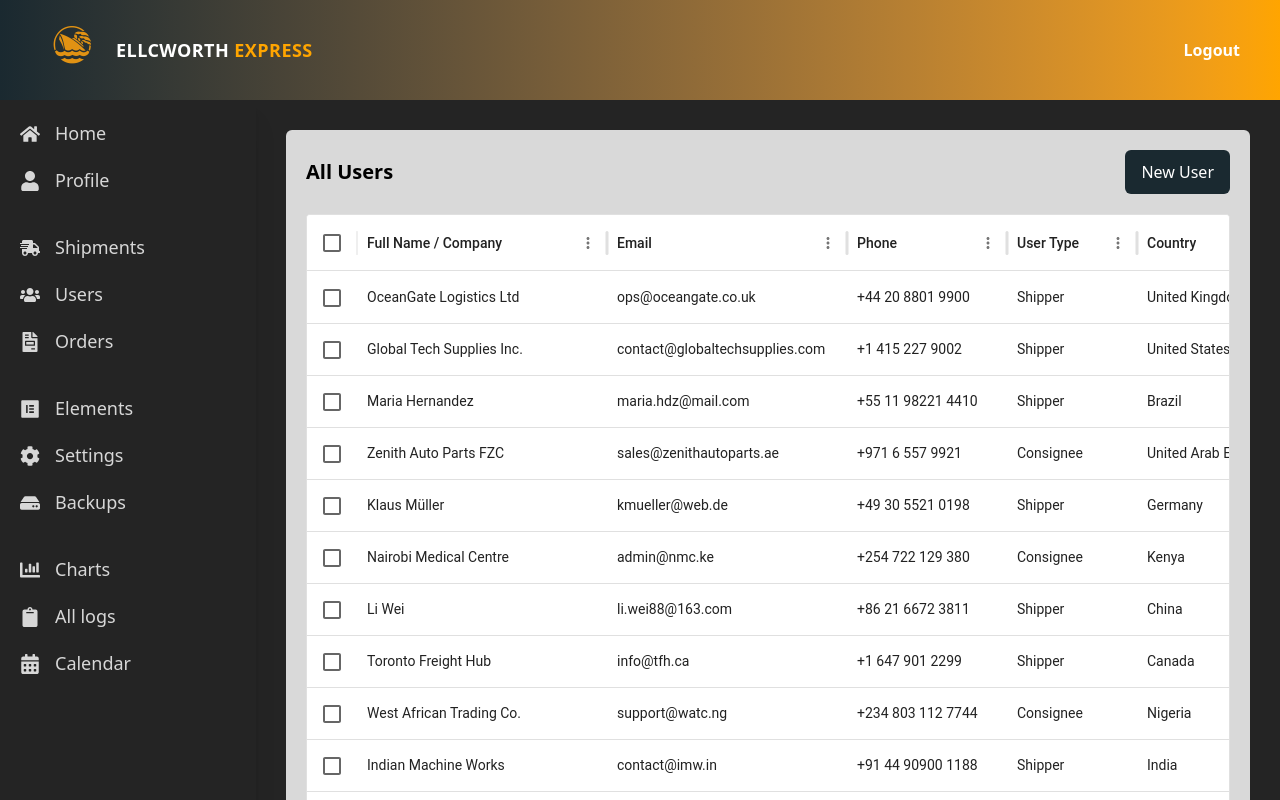
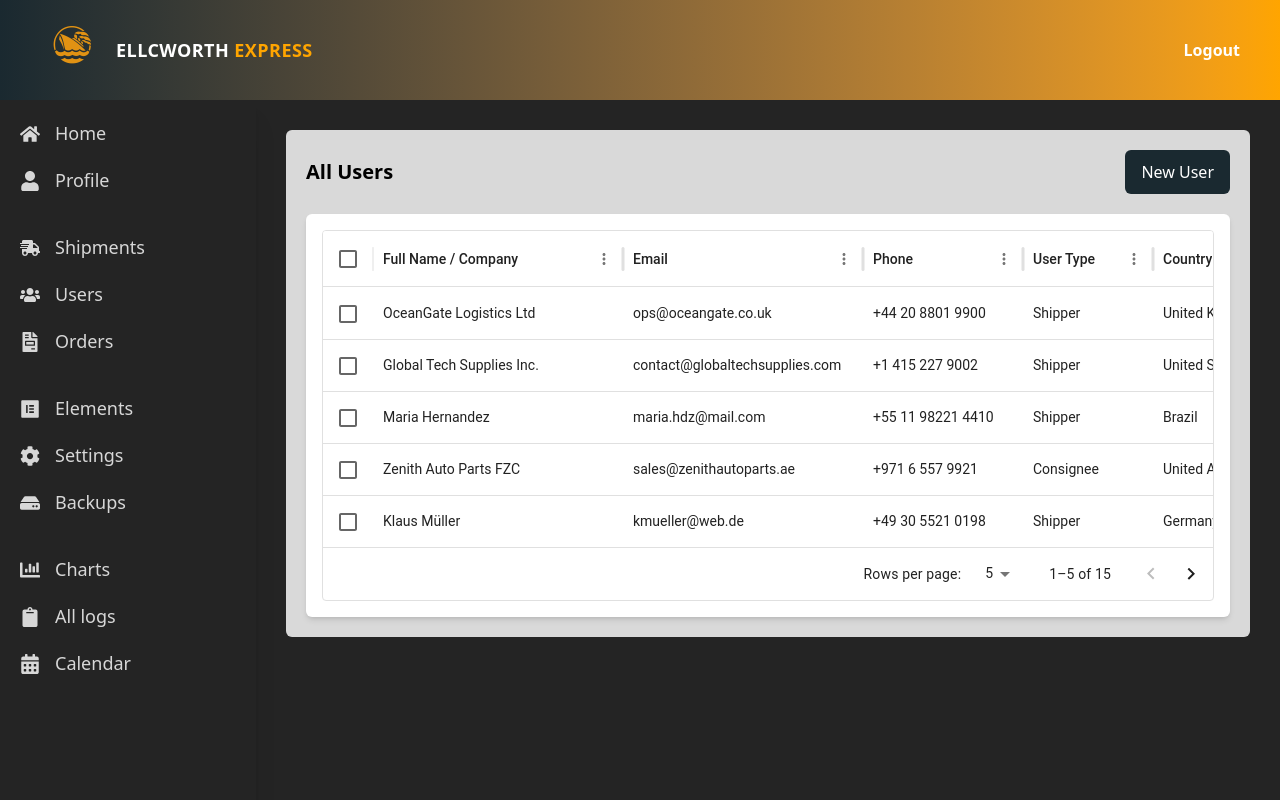
Before and after one commit to boatesj/ELX-Project, a React (Vite) app in the folder Admin/: page /users in a window 1280 px wide. Shown: the top 800 px of the page. Built offline with nearby package versions, Linux system fonts and the light colour scheme.

Commit message:
Add shipment status column with color-coded badges (Booked/Loaded/Arrived) and improve actions alignment in DataGrid

```diff
--- a/Admin/src/pages/Shipments.jsx
+++ b/Admin/src/pages/Shipments.jsx
@@ -1,6 +1,5 @@
-import { DataGrid } from '@mui/x-data-grid';
+import { DataGrid } from "@mui/x-data-grid";
 import { FaTrash } from "react-icons/fa";
-
 
 const Shipments = () => {
   const rows = [
@@ -12,6 +11,7 @@ const Shipments = () => {
       destination: "Accra, Ghana",
       weight: 45,
       cost: 320,
+      status: "Booked",
     },
     {
       id: 2,
@@ -20,7 +20,8 @@ const Shipments = () => {
       from: "Birmingham, UK",
       destination: "Tema Port, Ghana",
       weight: 850,
-    cost: 2_750,
+      cost: 2750,
+      status: "Loaded",
     },
     {
       id: 3,
@@ -28,8 +29,9 @@ const Shipments = () => {
       consignee: "Kofi Boateng",
       from: "London, UK",
       destination: "Takoradi, Ghana",
-    weight: 1_230,
-    cost: 1_580,
+      weight: 1230,
+      cost: 1580,
+      status: "Arrived",
     },
     {
       id: 4,
@@ -39,6 +41,7 @@ const Shipments = () => {
       destination: "Accra, Ghana",
       weight: 18,
       cost: 210,
+      status: "Booked",
     },
     {
       id: 5,
@@ -48,9 +51,23 @@ const Shipments = () => {
       destination: "Kumasi, Ghana",
       weight: 95,
       cost: 460,
+      status: "Loaded",
     },
   ];
 
+  // Badge styling logic
+  const getStatusClasses = (status) => {
+    switch (status) {
+      case "Booked":
+        return "bg-blue-100 text-blue-700 border border-blue-300";
+      case "Loaded":
+        return "bg-yellow-100 text-yellow-700 border border-yellow-300";
+      case "Arrived":
+        return "bg-green-100 text-green-700 border border-green-300";
+      default:
+        return "bg-gray-100 text-gray-700 border border-gray-300";
+    }
+  };
 
   const columns = [
     { field: "shipper", headerName: "Shipper", width: 240 },
@@ -60,29 +77,53 @@ const columns = [
     { field: "weight", headerName: "Weight (kg)", width: 140 },
     { field: "cost", headerName: "Cost (£)", width: 120 },
 
+    // ✓ Status Column With Badges
+    {
+      field: "status",
+      headerName: "Status",
+      width: 150,
+      renderCell: (params) => (
+        <div className="flex items-center h-full">
+          <span
+            className={`px-2 py-1 rounded-full text-xs font-semibold leading-tight ${getStatusClasses(
+              params.value
+            )}`}
+          >
+            {params.value}
+          </span>
+        </div>
+      ),
+    },
+
     {
       field: "actions",
       headerName: "Actions",
       width: 200,
+      sortable: false,
+      filterable: false,
       renderCell: () => {
         return (
-        <div className="flex gap-3">
+          <div className="flex items-center h-full gap-3">
             {/* Edit Button */}
-          <button className="
-            px-3 py-1 rounded-md font-semibold
+            <button
+              className="
+                px-3 py-1 rounded-md font-semibold text-xs
                 bg-[#FFA500] text-black
                 hover:bg-[#e69300] transition
-          ">
+              "
+            >
               Edit
             </button>
 
             {/* Delete Button */}
-          <button className="
+            <button
+              className="
                 flex items-center gap-2
-            px-3 py-1 rounded-md font-semibold
+                px-3 py-1 rounded-md font-semibold text-xs
                 bg-[#E53935] text-white
                 hover:bg-[#c62828] transition
-          ">
+              "
+            >
               <FaTrash className="text-white" />
               Delete
             </button>
@@ -92,7 +133,6 @@ const columns = [
     },
   ];
 
-
   return (
     <div className="m-[30px] bg-[#D9D9D9] p-[20px] rounded-md">
       <div className="flex items-center justify-between mb-[20px]">
@@ -101,7 +141,19 @@ const columns = [
           New Shipment
         </button>
       </div>
-      <DataGrid rows={rows} columns={columns} checkboxSelection />
+
+      <div className="bg-white rounded-md p-4 shadow-md">
+        <DataGrid
+          rows={rows}
+          columns={columns}
+          checkboxSelection
+          autoHeight
+          pageSizeOptions={[5, 10]}
+          initialState={{
+            pagination: { paginationModel: { pageSize: 5, page: 0 } },
+          }}
+        />
+      </div>
     </div>
   );
 };
--- a/Admin/src/pages/Users.jsx
+++ b/Admin/src/pages/Users.jsx
@@ -1,6 +1,5 @@
-import { DataGrid } from '@mui/x-data-grid';
-import { FaTrash } from "react-icons/fa";
-
+import { DataGrid } from "@mui/x-data-grid";
+import { FaTrash, FaEye, FaEdit } from "react-icons/fa";
 
 const Users = () => {
   const rows = [
@@ -171,6 +170,19 @@ const Users = () => {
     },
   ];
 
+  const getStatusClasses = (status) => {
+    switch (status) {
+      case "Active":
+        return "bg-green-100 text-green-700 border border-green-300";
+      case "Pending":
+        return "bg-yellow-100 text-yellow-700 border border-yellow-300";
+      case "Suspended":
+        return "bg-red-100 text-red-700 border border-red-300";
+      default:
+        return "bg-gray-100 text-gray-700 border border-gray-300";
+    }
+  };
+
   const columns = [
     { field: "name", headerName: "Full Name / Company", width: 250 },
     { field: "email", headerName: "Email", width: 240 },
@@ -178,22 +190,83 @@ const Users = () => {
     { field: "type", headerName: "User Type", width: 130 },
     { field: "country", headerName: "Country", width: 150 },
     { field: "city", headerName: "City", width: 150 },
-  { field: "status", headerName: "Status", width: 130 },
+
+    {
+      field: "status",
+      headerName: "Status",
+      width: 150,
+      renderCell: (params) => (
+        <div className="flex items-center h-full">
+          <span
+            className={`px-2 py-1 rounded-full text-xs font-semibold leading-tight ${getStatusClasses(
+              params.value
+            )}`}
+          >
+            {params.value}
+          </span>
+        </div>
+      ),
+    },
+
     { field: "registered", headerName: "Registered", width: 150 },
 
     {
       field: "actions",
       headerName: "Actions",
-    width: 200,
-    renderCell: () => {
+      width: 260,
+      sortable: false,
+      filterable: false,
+      renderCell: (params) => {
+        const userId = params.row.id;
+
+        const handleView = () => {
+          console.log("View user", userId);
+        };
+
+        const handleEdit = () => {
+          console.log("Edit user", userId);
+        };
+
+        const handleDelete = () => {
+          console.log("Delete user", userId);
+        };
+
         return (
-        <div className="flex gap-3">
+          <div className="flex items-center h-full gap-2">
+            {/* View */}
+            <button
+              onClick={handleView}
+              className="
+                flex items-center gap-1
+                px-2 py-1 rounded-md text-xs font-semibold
+                bg-[#1A2930] text-white
+                hover:bg-[#243746] transition
+              "
+            >
+              <FaEye className="text-white" />
+              View
+            </button>
 
-          {/* Delete Button */}
+            {/* Edit */}
             <button
+              onClick={handleEdit}
               className="
-              flex items-center gap-2
-              px-3 py-1 rounded-md font-semibold
+                flex items-center gap-1
+                px-2 py-1 rounded-md text-xs font-semibold
+                bg-[#FFA500] text-[#1A2930]
+                hover:bg-[#ffb733] transition
+              "
+            >
+              <FaEdit />
+              Edit
+            </button>
+
+            {/* Delete */}
+            <button
+              onClick={handleDelete}
+              className="
+                flex items-center gap-1
+                px-2 py-1 rounded-md text-xs font-semibold
                 bg-[#E53935] text-white
                 hover:bg-[#c62828] transition
               "
@@ -201,7 +274,6 @@ const Users = () => {
               <FaTrash className="text-white" />
               Delete
             </button>
-
           </div>
         );
       },
@@ -216,7 +288,19 @@ const Users = () => {
           New User
         </button>
       </div>
-      <DataGrid rows={rows} columns={columns} checkboxSelection />
+
+      <div className="bg-white rounded-md p-4 shadow-md">
+        <DataGrid
+          rows={rows}
+          columns={columns}
+          checkboxSelection
+          autoHeight
+          pageSizeOptions={[5, 10]}
+          initialState={{
+            pagination: { paginationModel: { pageSize: 5, page: 0 } },
+          }}
+        />
+      </div>
     </div>
   );
 };
```
Lines whose indentation alone changed are shown as unchanged.
